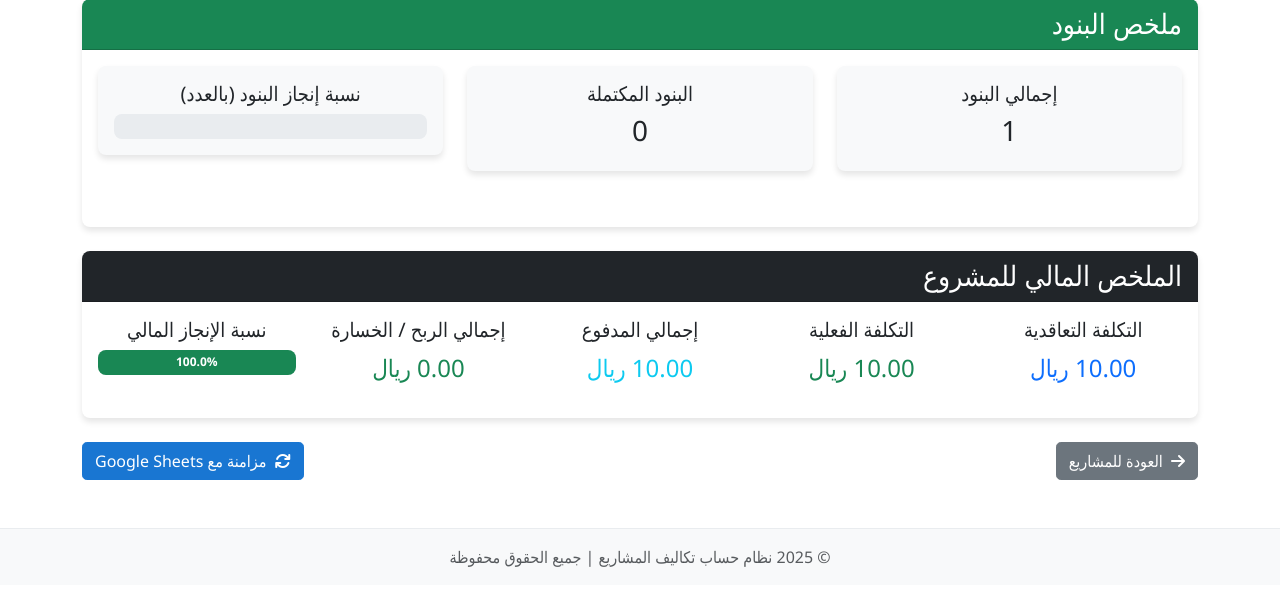
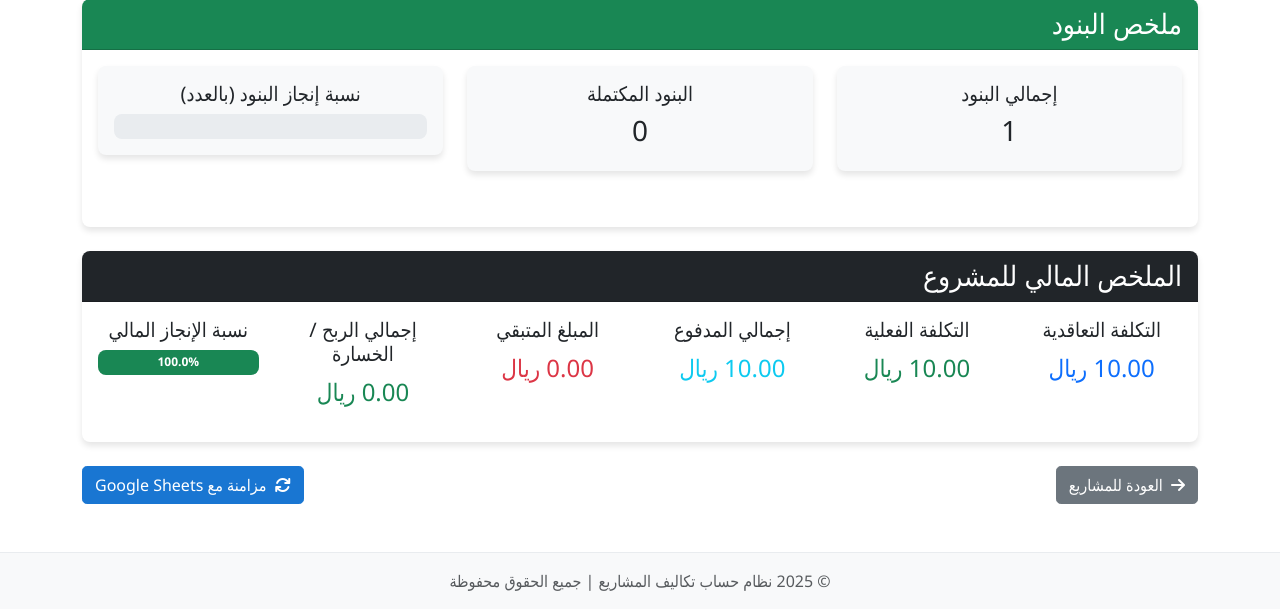
Before and after one commit to ahmedelsawy0003/SawaednaCostApp, a Flask app: page /items/project/1 in a window 1280 px wide. Shown: the part 489-1098 px from the top of the page. Before the commit the page ends 1056 px from the top, so only its background shows below. Run offline with Flask 3, Linux system fonts and the light colour scheme; tables that the repository leaves empty hold one stand-in row (values such as "Sample post"); some libraries are stand-ins or nearby versions.

Commit message:
feat: Add remaining amount to project financial summary

```diff
--- a/templates/items/index.html
+++ b/templates/items/index.html
@@ -164,6 +164,10 @@
             <div class="col">
                 <h5>إجمالي المدفوع</h5>
                 <p class="fs-4 text-info">{{ "{:,.2f}".format(project.total_paid_amount) }} ريال</p>
+            </div>
+            <div class="col">
+                <h5>المبلغ المتبقي</h5>
+                <p class="fs-4 text-danger">{{ "{:,.2f}".format(project.total_remaining_amount) }} ريال</p>
             </div>
             <div class="col">
                 <h5>إجمالي الربح / الخسارة</h5>
```
